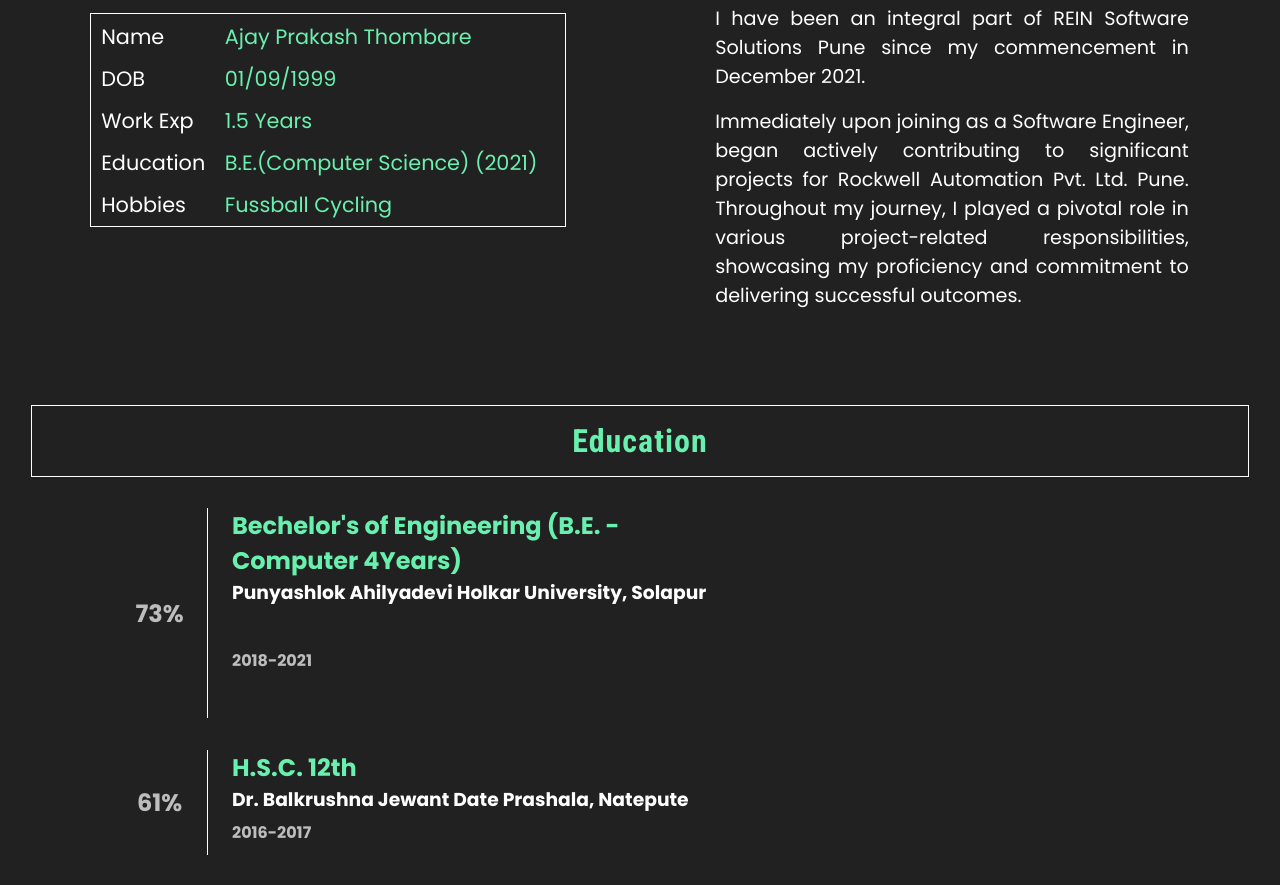
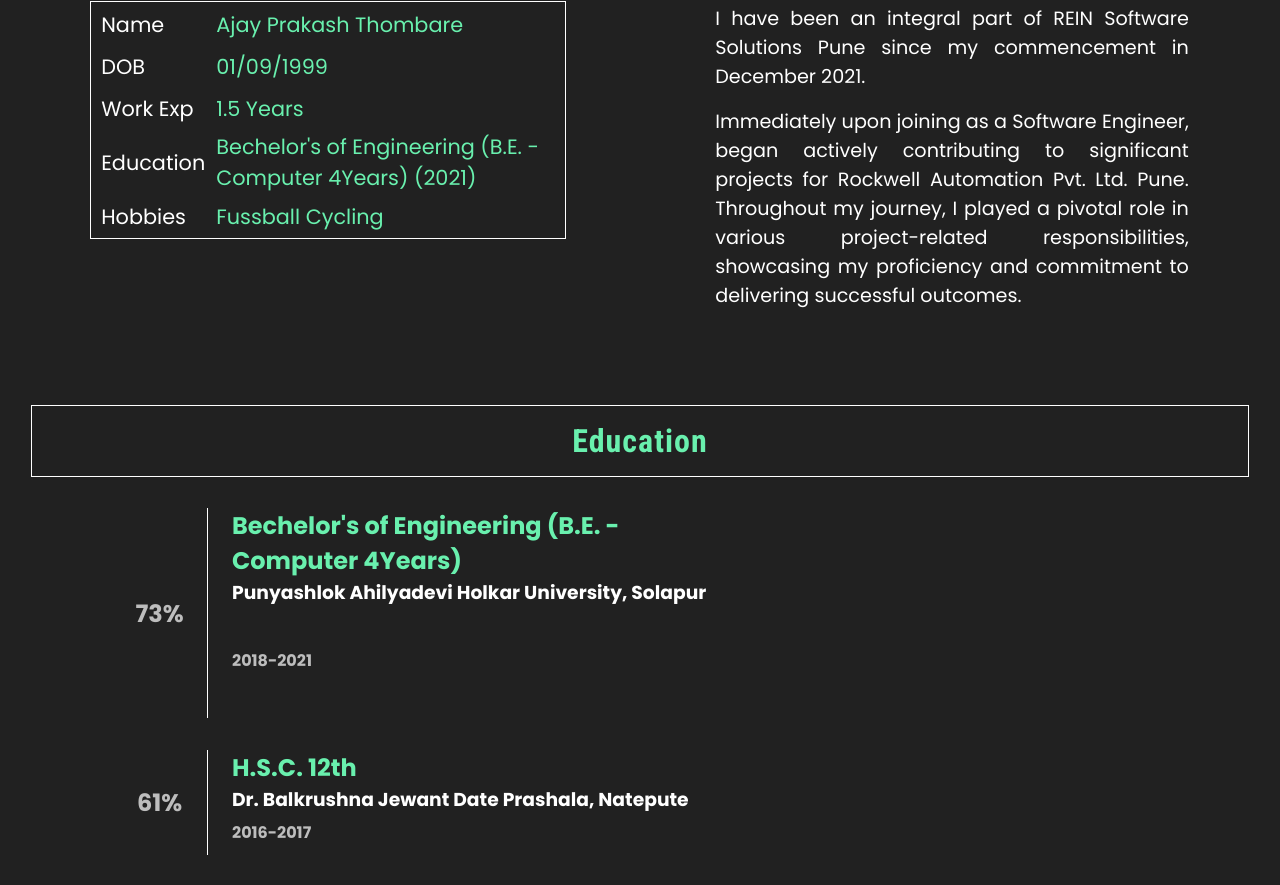
Before and after one commit to ajuThombare/Portfolio-Ajay, an Angular app: page /Portfolio-Ajay#/ in a window 1280 px wide. Shown: the part 1092-1977 px from the top of the page. Built offline with nearby package versions, Linux system fonts and the light colour scheme.

Commit message:
Education Update

```diff
--- a/src/app/personal-information/personal-information.component.ts
+++ b/src/app/personal-information/personal-information.component.ts
@@ -10,7 +10,7 @@ export class PersonalInformationComponent implements OnInit {
     ['Name', 'Ajay Prakash Thombare'],
     ['DOB', '01/09/1999'],
     ['Work Exp', '1.5 Years'],
-    ['Education', 'B.E.(Computer Science) (2021)'],
+    ['Education', "Bechelor's of Engineering (B.E. - Computer 4Years) (2021)"],
     ['Hobbies','Fussball Cycling'],
   ];
 
```
